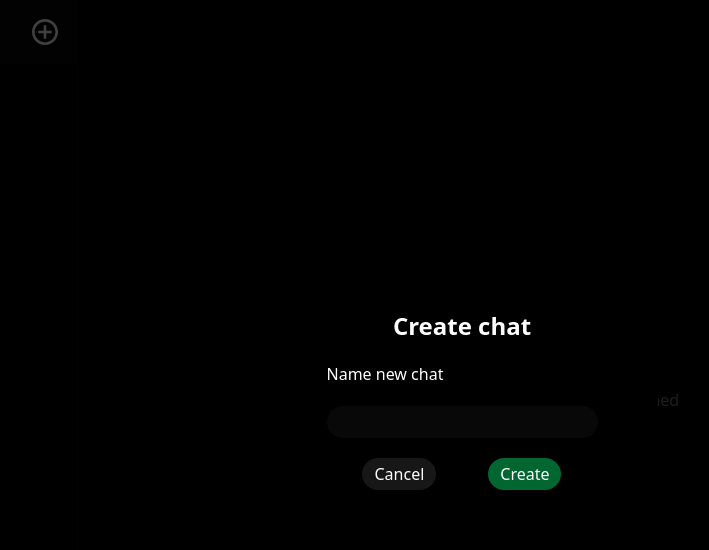
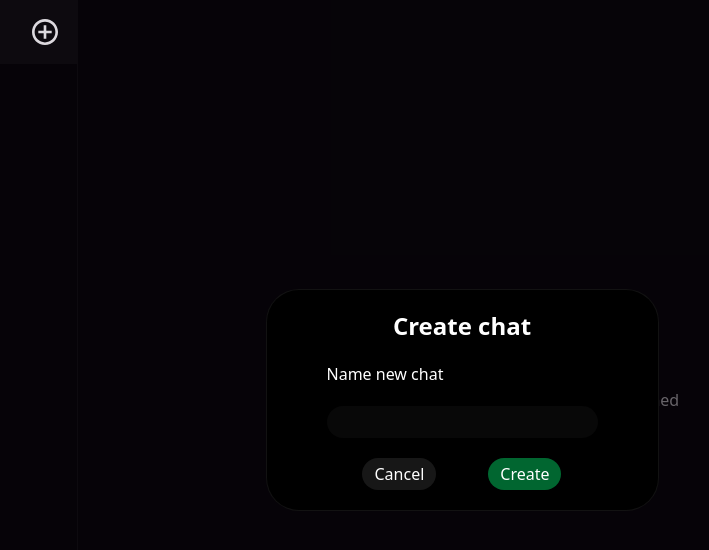
Before and after one commit to Linksyyy/anonymous-chat, a Next.js app: page /lounge in a window 1280 px wide. Both pictures are taken after a click on the button 223 px from the left and 32 px from the top of the page. Shown: the top 550 px of the page, without its empty margins (178-887 px from the left). Built offline with nearby package versions, Linux system fonts and the light colour scheme.

Commit message:
Improves modal and list item styling

```diff
--- a/src/Components/ChatInfo.jsx
+++ b/src/Components/ChatInfo.jsx
@@ -1,8 +1,8 @@
 export default function ChatInfo({ chat, toggleVisible }) {
   const date = new Date(Date.parse(chat.created_at));
   return (
-    <div className="fixed inset-0 bg-black/75 flex items-center justify-center">
-      <section className="bg-primary-0 flex flex-col p-5 rounded-4xl gap-5 px-15 max-w-lg w-full">
+    <div className="fixed inset-0 bg-secondary-0/8 flex items-center justify-center z-1">
+      <section className="bg-primary-0 flex flex-col p-5 rounded-4xl gap-5 px-15 max-w-lg w-full ring-1 ring-primary-2">
         <header>
           <h1 className="text-2xl font-bold">Chat info</h1>
         </header>
--- a/src/Components/ChatsList.jsx
+++ b/src/Components/ChatsList.jsx
@@ -56,7 +56,7 @@ export default function ChatsList() {
       {chats.map((chat, index) => (
         <div
           key={index}
-          className={`px-2 mx-2 rounded-2xl cursor-pointer flex relative group justify-evenly ${
+          className={`px-2 mx-2 rounded-2xl cursor-pointer flex relative group justify-evenly items-center ${
             chat.id === actualOpenedChatManager.id
               ? "bg-secondary-0 hover:bg-secondary-1"
               : "bg-primary-1 hover:bg-primary-2"
--- a/src/Components/CreateChatForm.jsx
+++ b/src/Components/CreateChatForm.jsx
@@ -19,10 +19,10 @@ export default function CreateChatForm({ toggleVisible }) {
   }
 
   return (
-    <div className="fixed inset-0 bg-black/75 flex items-center justify-center">
+    <div className="fixed inset-0 bg-secondary-0/16 flex items-center justify-center z-1">
       <form
         onSubmit={handleSubmit}
-        className="bg-primary-0 flex flex-col p-5 rounded-4xl gap-5 px-15"
+        className="bg-primary-0 flex flex-col p-5 rounded-4xl gap-5 px-15 ring-1 ring-primary-2"
       >
         <h1 className="justify-center flex w-full text-2xl font-bold">
           Create chat
```
